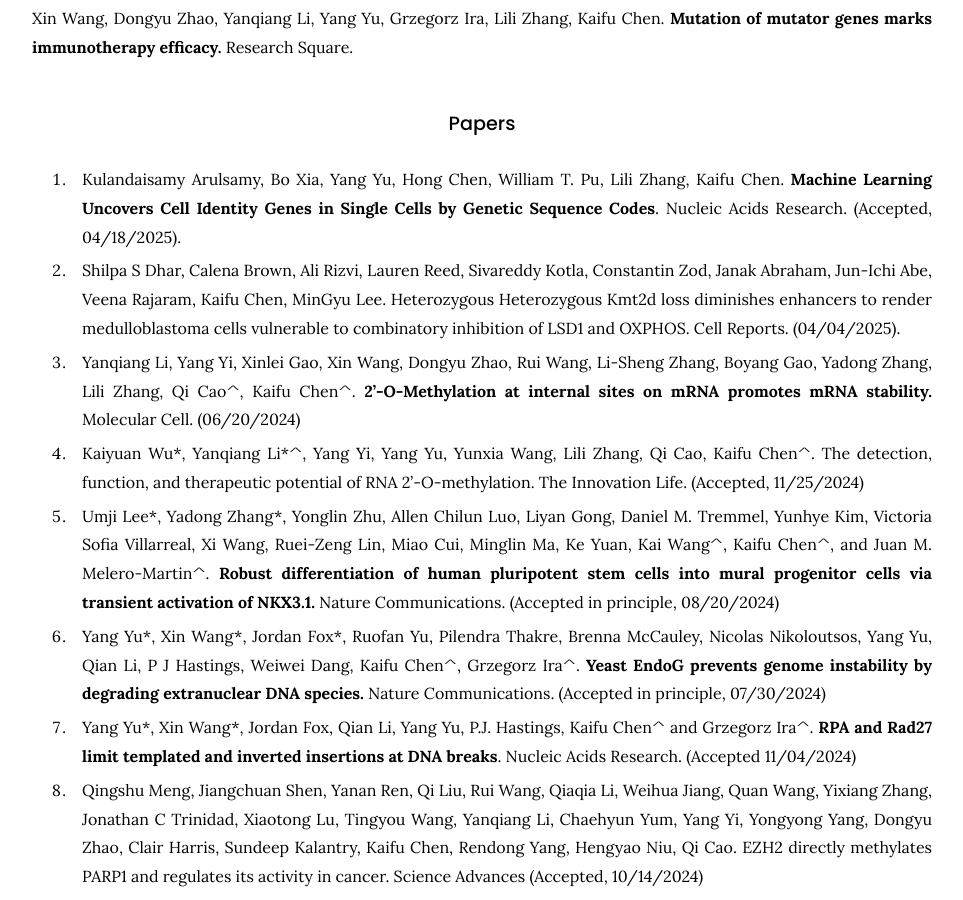
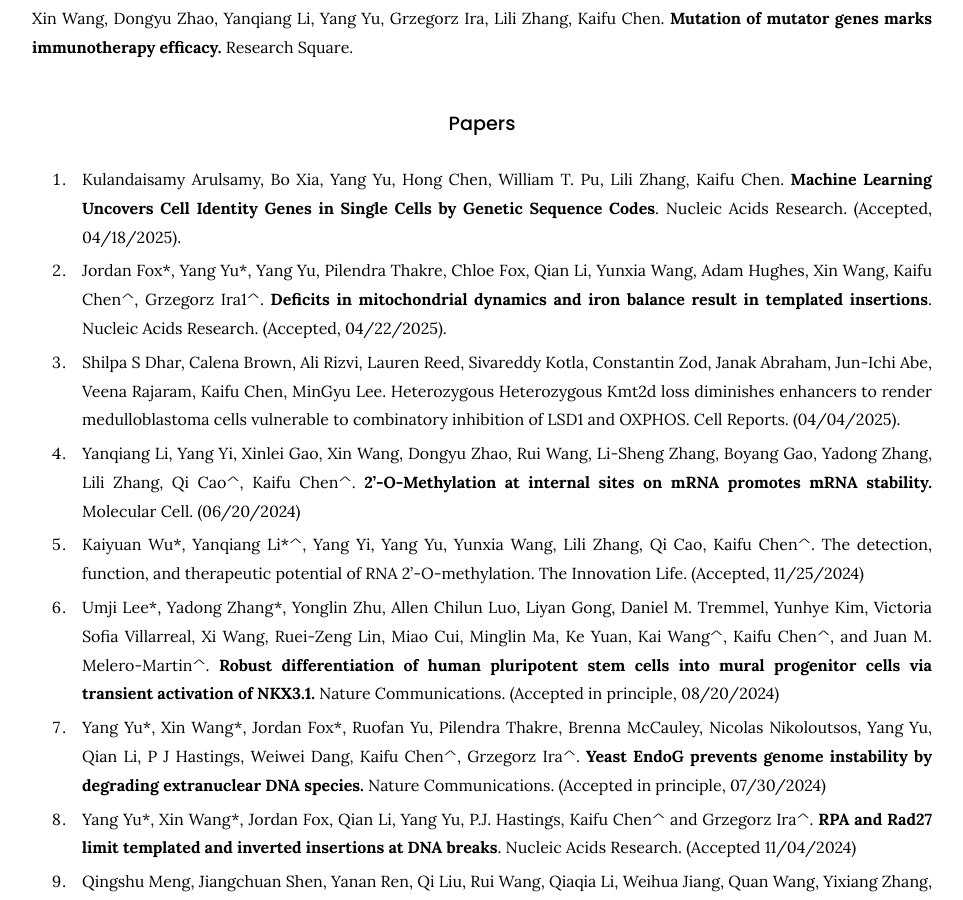
Before and after one commit to kaifuchenlab/kaifuchenlab.github.io, a Jekyll site: the page built from 3.publication/index.md, in a window 1280 px wide and 900 px high, scrolled down 462 px. Shown: the whole window, without its empty margins (158-1121 px from the left). Built offline with Jekyll 4.4.1, drawn with Linux system fonts in a browser that asks for light colours.

Commit message:
Update index.md

```diff
--- a/3.publication/index.md
+++ b/3.publication/index.md
@@ -19,7 +19,9 @@ Research Square.
 
 ### Papers
 
-92. Kulandaisamy Arulsamy, Bo Xia, Yang Yu, Hong Chen, William T. Pu, Lili Zhang, Kaifu Chen. **Machine Learning Uncovers Cell Identity Genes in Single Cells by Genetic Sequence Codes**. Nucleic Acids Research. (Accepted, 04/18/2025).
+93. Kulandaisamy Arulsamy, Bo Xia, Yang Yu, Hong Chen, William T. Pu, Lili Zhang, Kaifu Chen. **Machine Learning Uncovers Cell Identity Genes in Single Cells by Genetic Sequence Codes**. Nucleic Acids Research. (Accepted, 04/18/2025).
+
+92. Jordan Fox\*, Yang Yu\*, Yang Yu, Pilendra Thakre, Chloe Fox, Qian Li, Yunxia Wang, Adam Hughes, Xin Wang, Kaifu Chen^, Grzegorz Ira1^. **Deficits in mitochondrial dynamics and iron balance result in templated insertions**. Nucleic Acids Research. (Accepted, 04/22/2025).
 
 91. Shilpa S Dhar, Calena Brown, Ali Rizvi, Lauren Reed, Sivareddy Kotla, Constantin Zod, Janak Abraham, Jun-Ichi Abe, Veena Rajaram, Kaifu Chen, MinGyu Lee. Heterozygous Heterozygous Kmt2d loss diminishes enhancers to render medulloblastoma cells vulnerable to combinatory inhibition of LSD1 and OXPHOS. Cell Reports. (04/04/2025).
 
```
